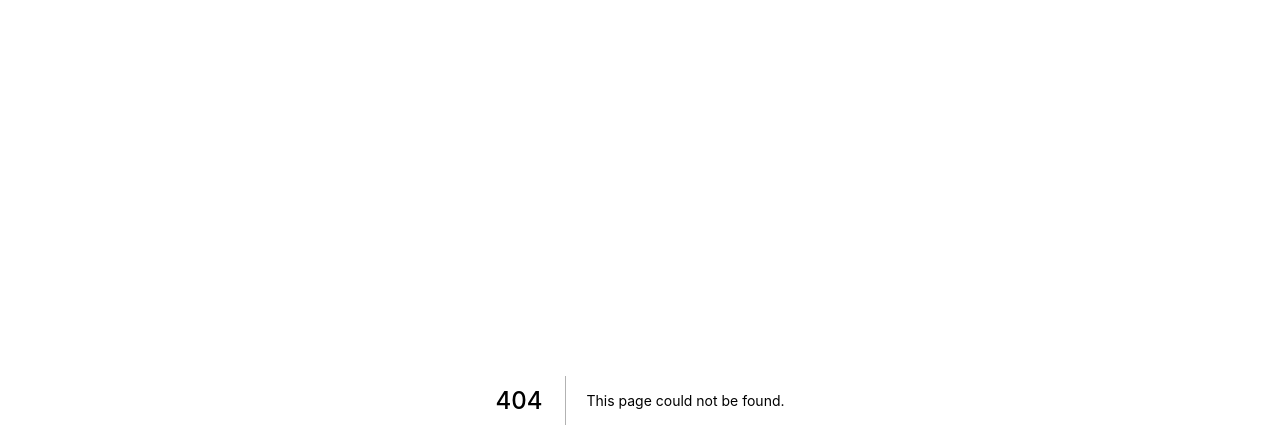
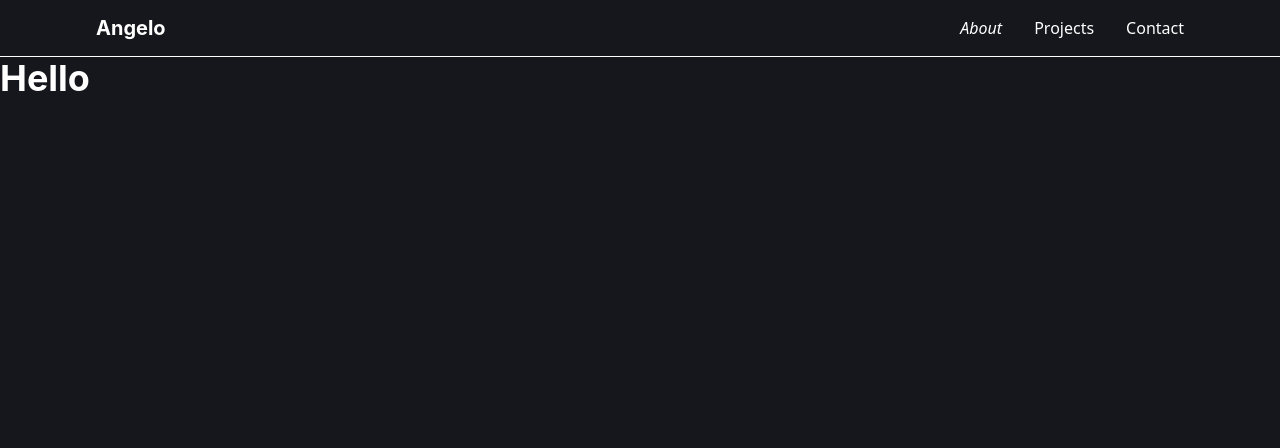
Before and after one commit to angeloanan/angeloanan.xyz, a Next.js app: page /about in a window 1280 px wide. Before the commit this address had no page. Shown: the top 448 px of the page. Built offline with nearby package versions, Linux system fonts and the light colour scheme.

Commit message:
feat: about page

```diff
--- /dev/null
+++ b/src/pages/about.tsx
@@ -0,0 +1,14 @@
+import { Heading } from '@chakra-ui/react'
+import * as React from 'react'
+import Navbar from '../components/navbar'
+
+const AboutPage: React.FC = () => {
+  return (
+    <>
+      <Navbar />
+      <Heading>Hello</Heading>
+    </>
+  )
+}
+
+export default AboutPage
```
